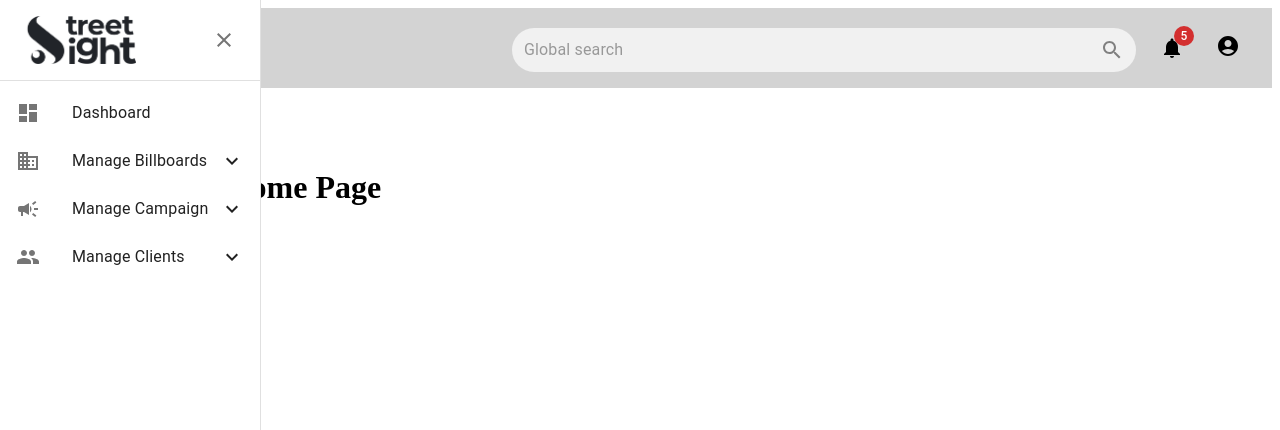
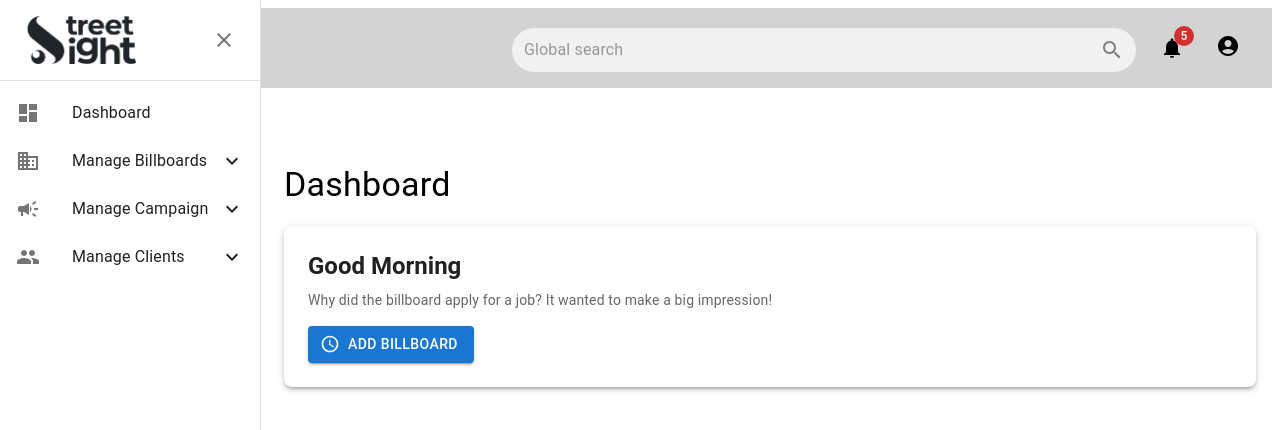
Before and after one commit to streetsight0/ss_frontend, a React (Vite) app in the folder vite-project/: page /home in a window 1280 px wide. Shown: the top 430 px of the page. Built offline with nearby package versions, Linux system fonts and the light colour scheme; sample sign-in values are in the browser's storage.

Commit message:
feat: Dashboard Greeting Add

```diff
--- a/vite-project/src/components/navigation/Sidebar.tsx
+++ b/vite-project/src/components/navigation/Sidebar.tsx
@@ -139,7 +139,16 @@ const Sidebar: React.FC = () => {
           </Collapse>
         </List>
       </SidebarDrawer>
-      <Outlet />
+      <Box
+        component="main"
+        sx={{
+          flexGrow: 1,
+          marginLeft: open ? `${drawerWidth}px` : `${collapsedWidth}px`,
+          transition: "margin 0.3s ease", p: 2
+        }}
+      >
+        <Outlet />
+      </Box>
     </>
 
   );
--- a/vite-project/src/pages/Dashboard/home.tsx
+++ b/vite-project/src/pages/Dashboard/home.tsx
@@ -1,14 +1,48 @@
+import { Typography, Button, Paper } from "@mui/material";
+import AccessTimeIcon from "@mui/icons-material/AccessTime";
 
-import "./home.css"
+const getGreeting = () => {
+  const hour = new Date().getHours();
+  if (hour < 12) return "Good Morning";
+  if (hour < 18) return "Good Afternoon";
+  return "Good Evening";
+};
+
 const Home = () => {
-    return (
-        <div className="home-container">
-            <div className="home-content">
-                <h1>Welcome to the Home Page</h1>
-                <p>You have successfully logged in!</p>
-            </div>
-        </div>
-    );
+  return (
+    <>
+    <Typography variant="h4" align="left" fontStyle="bold" marginBottom="20px">
+        Dashboard
+    </Typography>
+    <Paper
+          elevation={3}
+          sx={{
+              p: 3,
+              display: "flex",
+              flexDirection: "column",
+              alignItems: "start",
+              maxWidth: 1200,
+              borderRadius: 2,
+              bgcolor: "background.paper",
+          }}
+    >
+        <Typography variant="h5" fontWeight="bold">
+            {getGreeting()}
+        </Typography>
+        <Typography variant="body2" color="text.secondary" sx={{ mt: 1 }}>
+            Why did the billboard apply for a job? It wanted to make a big impression!
+        </Typography>
+        <Button
+            variant="contained"
+            color="primary"
+            sx={{ mt: 2 }}
+            startIcon={<AccessTimeIcon />}
+        >
+            Add Billboard
+        </Button>
+    </Paper>
+    </>
+  );
 };
 
 export default Home;
```
